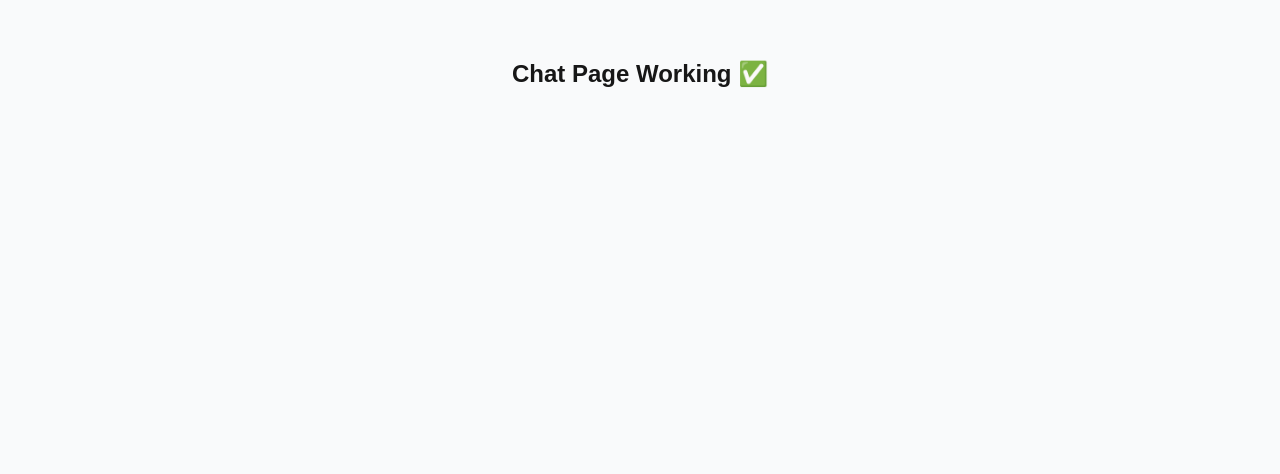
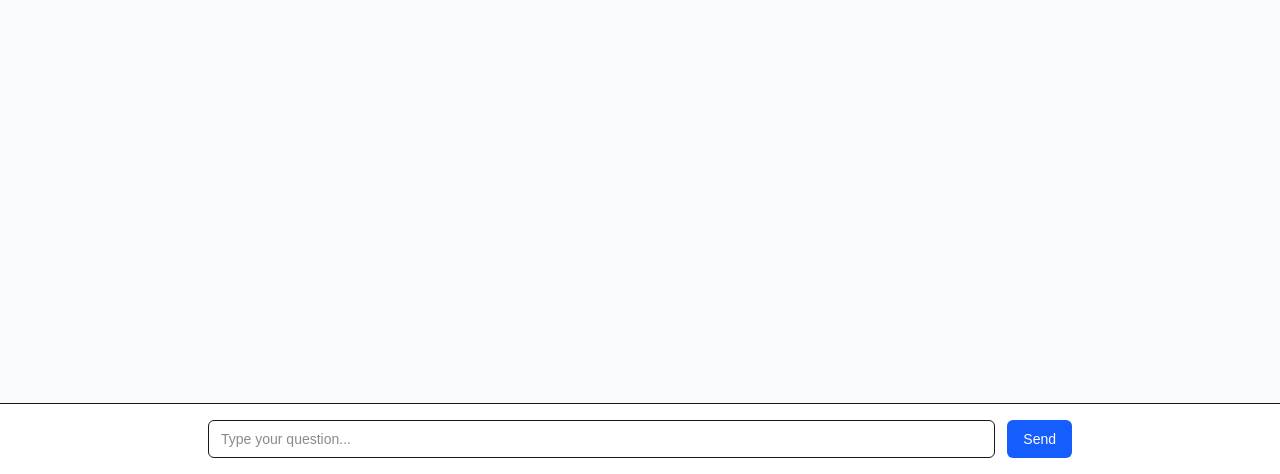
Before and after one commit to emailden-git/asia-mandate-quest, a Next.js app: page /chat in a window 1280 px wide. Shown: the part 326-800 px from the top of the page. Built offline with nearby package versions, Linux system fonts and the light colour scheme.

Commit message:
Restore working chat UI

```diff
--- a/app/chat/page.tsx
+++ b/app/chat/page.tsx
@@ -1,11 +1,87 @@
 "use client";
 
+import React, { useState } from "react";
+
+type Message = {
+  role: "user" | "assistant";
+  content: string;
+};
+
 export default function ChatPage() {
+  const [messages, setMessages] = useState<Message[]>([]);
+  const [input, setInput] = useState("");
+  const [loading, setLoading] = useState(false);
+
+  const sendMessage = () => {
+    if (!input.trim()) return;
+
+    setMessages([
+      ...messages,
+      { role: "user", content: input },
+    ]);
+
+    setInput("");
+  };
+
+  const handleKeyDown = (
+    e: React.KeyboardEvent<HTMLInputElement>
+  ) => {
+    if (e.key === "Enter") {
+      sendMessage();
+    }
+  };
+
   return (
-    <div className="min-h-screen bg-gray-50 flex items-center justify-center">
-      <h1 className="text-2xl font-semibold">
-        Chat Page Working ✅
-      </h1>
+    <div className="min-h-screen bg-gray-50 flex flex-col">
+      <div className="flex-1 overflow-y-auto">
+        <div className="max-w-4xl mx-auto px-4 py-6 space-y-4">
+          {messages.map((msg, index) => (
+            <div
+              key={index}
+              className={`flex ${
+                msg.role === "user"
+                  ? "justify-end"
+                  : "justify-start"
+              }`}
+            >
+              <div
+                className={`max-w-md px-4 py-3 rounded-lg text-sm ${
+                  msg.role === "user"
+                    ? "bg-blue-600 text-white"
+                    : "bg-white border text-gray-800"
+                }`}
+              >
+                {msg.content}
+              </div>
+            </div>
+          ))}
+
+          {loading && (
+            <div className="text-sm text-gray-400">
+              Thinking...
+            </div>
+          )}
+        </div>
+      </div>
+
+      <div className="bg-white border-t">
+        <div className="max-w-4xl mx-auto px-4 py-4 flex gap-3">
+          <input
+            type="text"
+            value={input}
+            onChange={(e) => setInput(e.target.value)}
+            onKeyDown={handleKeyDown}
+            placeholder="Type your question..."
+            className="flex-1 border rounded-md px-3 py-2 text-sm focus:outline-none focus:ring-2 focus:ring-blue-500"
+          />
+          <button
+            onClick={sendMessage}
+            className="bg-blue-600 text-white px-4 py-2 rounded-md text-sm hover:bg-blue-700 transition"
+          >
+            Send
+          </button>
+        </div>
+      </div>
     </div>
   );
 }
```
